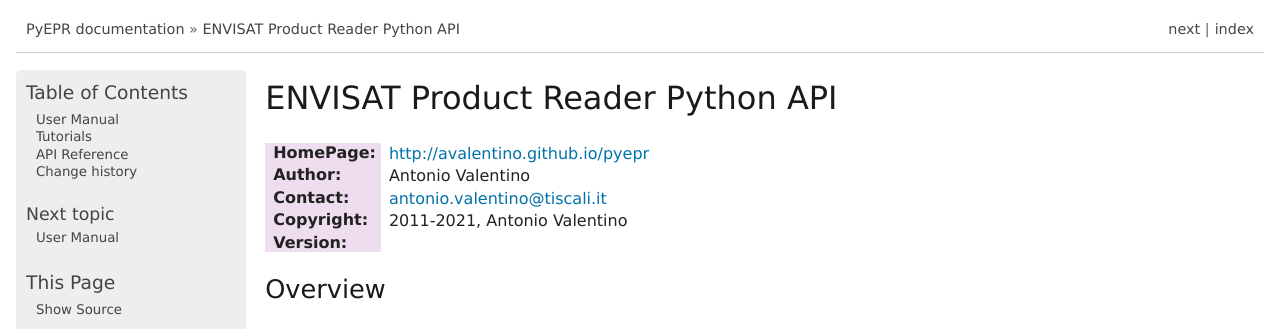
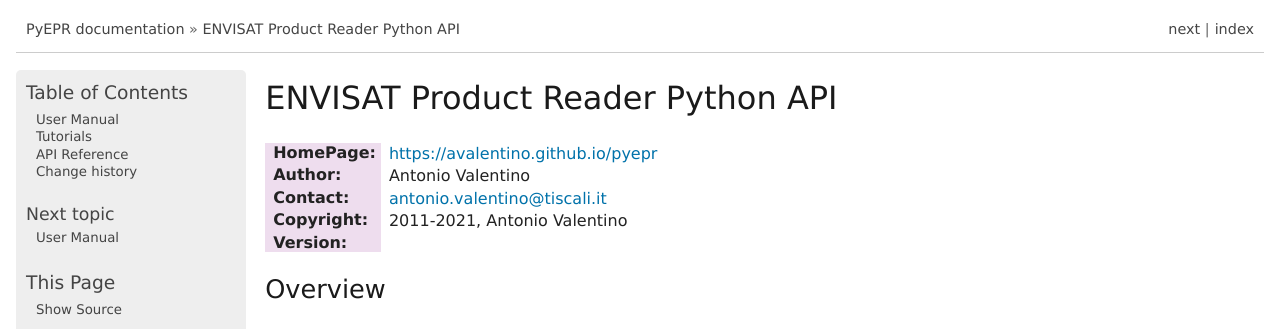
Before and after one commit to avalentino/pyepr, a Sphinx documentation site: the page built from doc/index.rst, in a window 1280 px wide and 900 px high. Shown: the top 329 px of the window. Built offline with Sphinx 7.4.7, drawn with Linux system fonts in a browser that asks for light colours; formulas are drawn with MathJax 3; comment, search, counter and statistics services are not loaded; some of the changed lines change nothing that is shown.

Commit message:
Fix redirections in HTML doc

```diff
--- a/doc/NEWS.rst
+++ b/doc/NEWS.rst
@@ -70,7 +70,7 @@
 * PyEPR has been successfully tested with PyPy_
 
 
-.. _PyPy: https://pypy.org
+.. _PyPy: https://www.pypy.org
 
 
 PyEPR 0.9.3 (02/05/2015)
@@ -325,7 +325,7 @@
 * suppressed several constness related warnings
 
 .. _`Python 3`: https://docs.python.org/3
-.. _intersphinx: http://www.sphinx-doc.org/en/master/ext/intersphinx.html
+.. _intersphinx: https://www.sphinx-doc.org/en/master/usage/extensions/intersphinx.html
 .. _Cython: https://cython.org
 
 
@@ -376,7 +376,7 @@
 * introduced some utility methods to :class:`epr.Product` and
   :class:`epr.Record` classes
 
-.. _sphinx: http://www.sphinx-doc.org
+.. _sphinx: https://www.sphinx-doc.org
 
 
 PyEPR 0.1 (09/03/2011)
--- a/doc/bands_example.rst
+++ b/doc/bands_example.rst
@@ -182,13 +182,12 @@
         }
         fclose(out_stream);
 
-    A by far more pythonic_ solution would be::
+    A by far more "pythonic" solution would be::
 
         raster.data.tofile(out_stream)
 
 
 .. _Python: https://www.python.org
-.. _pythonic: http://www.cafepy.com/article/be_pythonic
 
 .. raw:: latex
 
--- a/doc/index.rst
+++ b/doc/index.rst
@@ -9,7 +9,7 @@
     \clearpage
 
 
-:HomePage:  http://avalentino.github.io/pyepr
+:HomePage:  https://avalentino.github.io/pyepr
 :Author:    Antonio Valentino
 :Contact:   antonio.valentino@tiscali.it
 :Copyright: 2011-2021, Antonio Valentino
--- a/doc/ndvi_example.rst
+++ b/doc/ndvi_example.rst
@@ -168,7 +168,7 @@
 
 .. note::
 
-    the entire solution is quite not pythonic_. As an alternative
+    the entire solution is quite not "pythonic". As an alternative
     implementation it could be used the :class:`numpy.ndarray` interface of
     :class:`epr.Raster` objects available via the :data:`epr.Raster.data`
     property. The NDVI index is computed on all pixels altogether using
@@ -193,7 +193,6 @@
 
 .. _ENVISAT: https://envisat.esa.int
 .. _Python: https://www.python.org
-.. _pythonic: http://www.cafepy.com/article/be_pythonic
 
 
 .. raw:: latex
```
